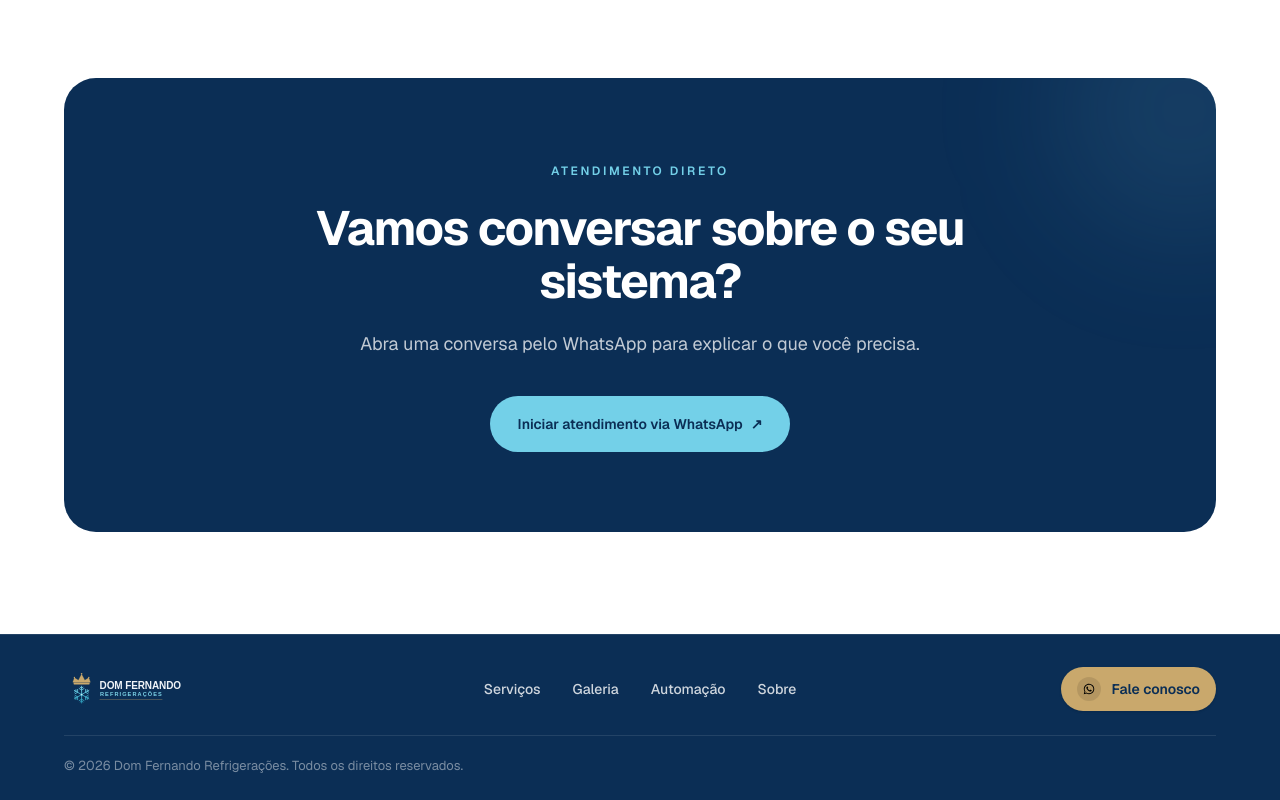
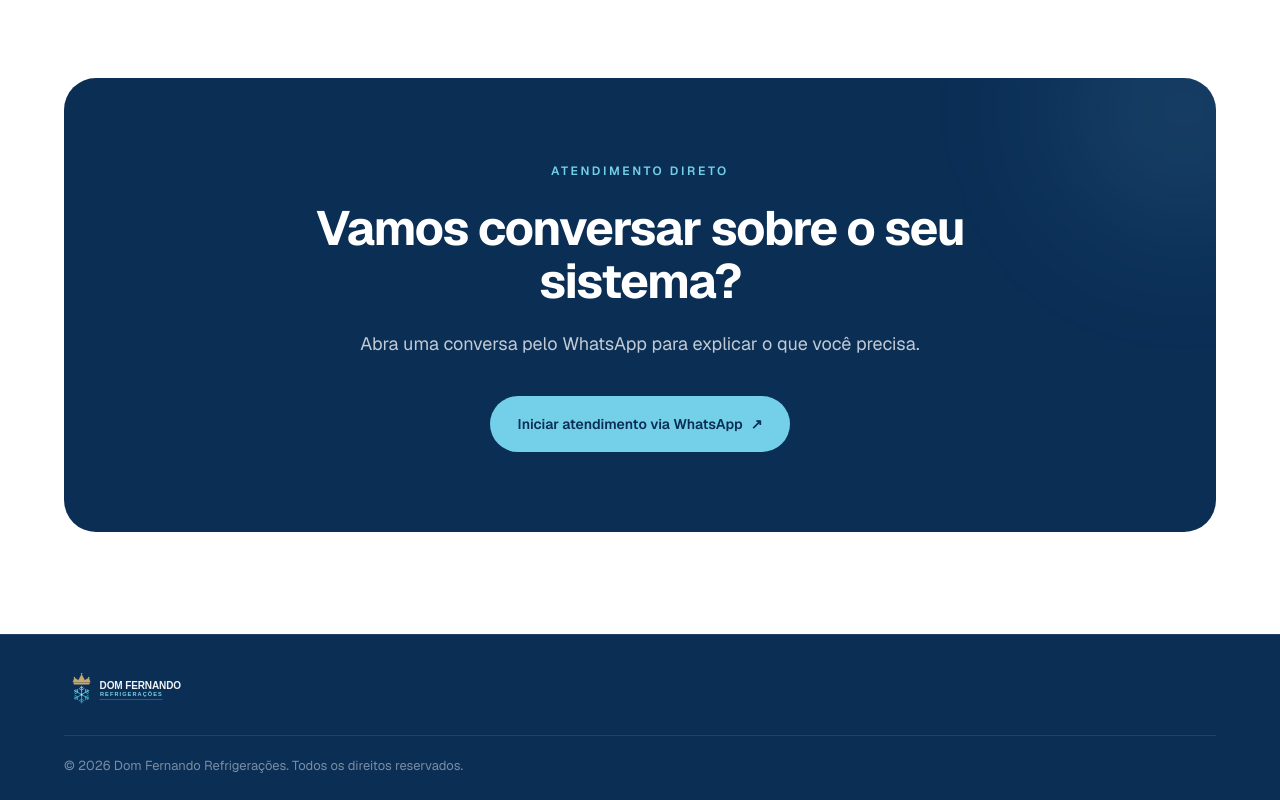
Before and after one commit to lucasdef15/dom_fernando_refrigeracao, a Next.js app: page / in a window 1280 px wide. Shown: the part 4343-5143 px from the top of the page. Built offline with nearby package versions, Linux system fonts and the light colour scheme.

Commit message:
fix: improve wording for clarity in Automation component

```diff
--- a/components/layout/Footer.tsx
+++ b/components/layout/Footer.tsx
@@ -9,7 +9,6 @@ export default function Footer() {
     <footer className="bg-brand-navy border-t border-white/10">
       <div className="mx-auto w-full max-w-(--content-max) px-3 pt-10 pb-[max(1.75rem,env(safe-area-inset-bottom))] sm:px-6 lg:px-[var(--page-gutter)] lg:pt-8 lg:pb-6">
         <div className="lg:grid lg:grid-cols-[minmax(max-content,1fr)_auto_minmax(max-content,1fr)] lg:items-center lg:gap-x-8">
-          {/* Logo */}
           <a
             href="#inicio"
             aria-label={`${site.name} — voltar ao início`}
@@ -101,38 +100,7 @@ export default function Footer() {
               </g>
             </svg>
           </a>
-
-          <nav
-            aria-label="Navegação do rodapé"
-            className="mt-8 min-w-0 lg:mt-0 lg:justify-self-center"
-          >
-            <ul className="grid w-full max-w-sm grid-cols-2 gap-x-6 gap-y-1 lg:flex lg:w-auto lg:max-w-none lg:flex-wrap lg:justify-center lg:gap-1">
-              {site.navigation.map((item) => (
-                <li key={item.href}>
-                  <a href={item.href} className="">
-                    <span className="flex min-h-11 items-center text-[15px] font-medium text-white/80 transition-colors duration-150 hover:text-white focus-visible:outline-2 focus-visible:outline-offset-2 focus-visible:outline-[#7DD3E8] active:opacity-70 lg:min-h-10 lg:rounded-full lg:px-3.5 lg:text-sm lg:hover:bg-white/10 lg:hover:text-white">
-                      {item.label}
-                    </span>
-                  </a>
-                </li>
-              ))}
-            </ul>
-          </nav>
-
-          <a
-            href={site.whatsapp.href}
-            target="_blank"
-            rel="noopener noreferrer"
-            aria-label={site.whatsapp.label}
-            className="mt-8 inline-flex h-11 w-max items-center gap-2.5 rounded-full bg-[#C9A86C] px-4 text-sm font-semibold text-[#0B1F33] shadow-sm transition-all duration-150 hover:bg-[#D4B57A] hover:shadow-md focus-visible:outline-2 focus-visible:outline-offset-2 focus-visible:outline-[#7DD3E8] active:scale-[0.98] lg:mt-0 lg:justify-self-end"
-          >
-            <span className="grid h-6 w-6 place-items-center rounded-full bg-black/10">
-              <Image src={wtsIcon} alt="" aria-hidden className="h-3.5 w-3.5 brightness-0" />
-            </span>
-            Fale conosco
-          </a>
         </div>
-
         <p className="mt-8 border-t border-white/10 pt-5 text-[13px] leading-5 text-white/45 lg:mt-6">
           © {year} {site.name}. Todos os direitos reservados.
         </p>
--- a/components/sections/Automation.tsx
+++ b/components/sections/Automation.tsx
@@ -38,7 +38,7 @@ export default function Automation() {
           <p className="mt-6 max-w-xl text-base leading-7 text-white/75 sm:text-lg sm:leading-8">
             De splits a câmaras frias, a automação transforma o sistema de refrigeração em algo
             previsível: controla a temperatura com precisão, programa rotinas de operação e avisa
-            quando algo precisa de atenção — tudo para o equipamento trabalhar com mais eficiência e
+            quando algo precisa de atenção. Tudo para o equipamento trabalhar com mais eficiência e
             menos intervenção manual.
           </p>
           <a
```
